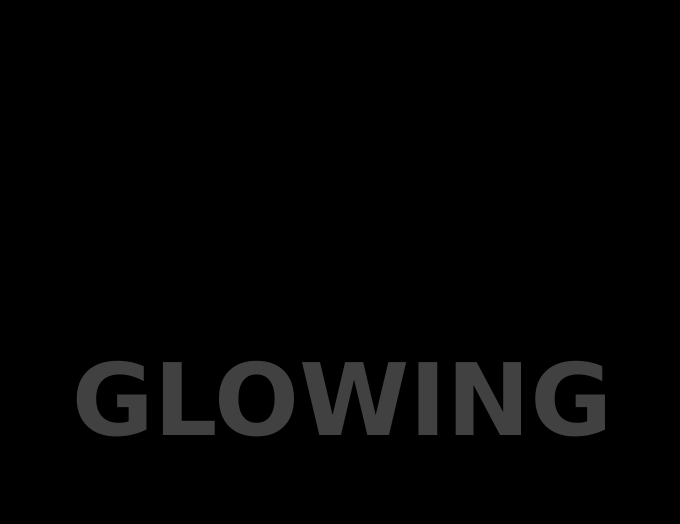
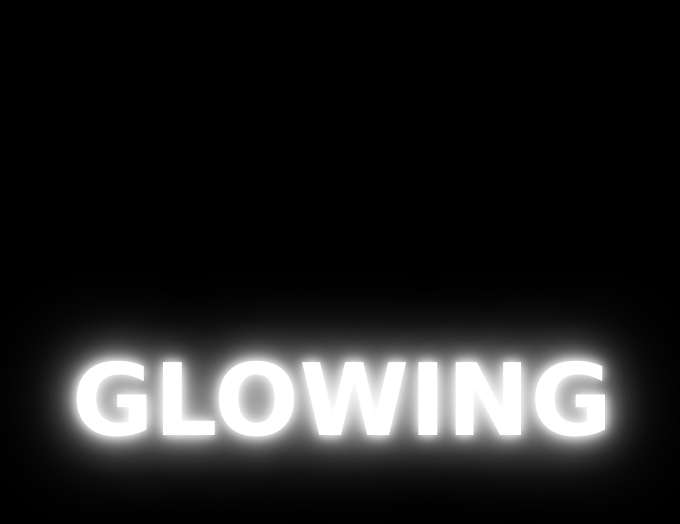
Before and after one commit to Rocalinecht/Glowing-text-effect, a plain HTML site: page index.html in a window 1280 px wide. In both pictures the pointer is over the element "GLOWING". Shown: the whole page, without its empty margins (298-978 px from the left). Drawn offline with Linux system fonts and the light colour scheme.

Commit message:
add hover effect

```diff
--- a/index.html
+++ b/index.html
@@ -24,6 +24,13 @@
         white-space: nowrap;
         transition: all 0.7s;
     }
+    h1:hover{
+        color: #fff;
+        text-shadow: 0 0 10px #fff,
+                     0 0 20px #fff,
+                     0 0 40px #fff,
+                     0 0 80px #fff;
+    }
 </style>
 <body>
     <h1> GLOWING </h1>
```
